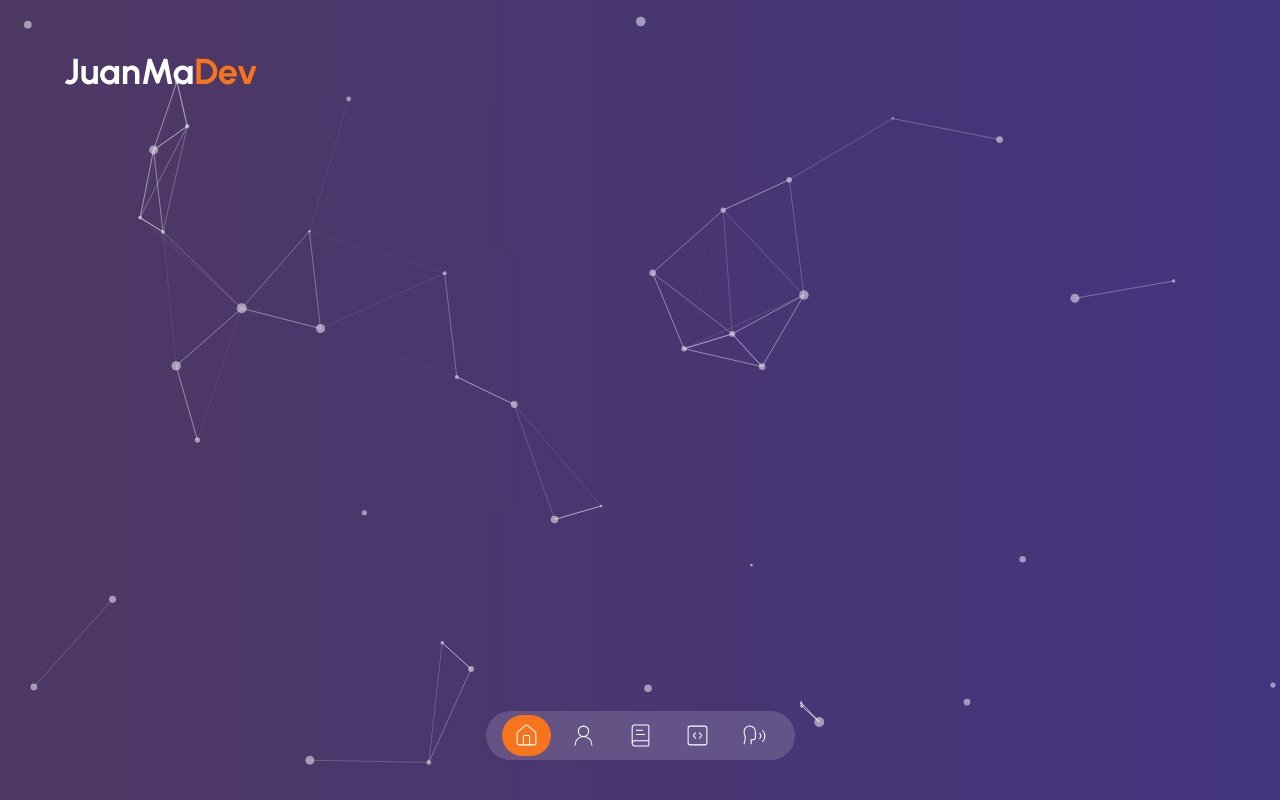
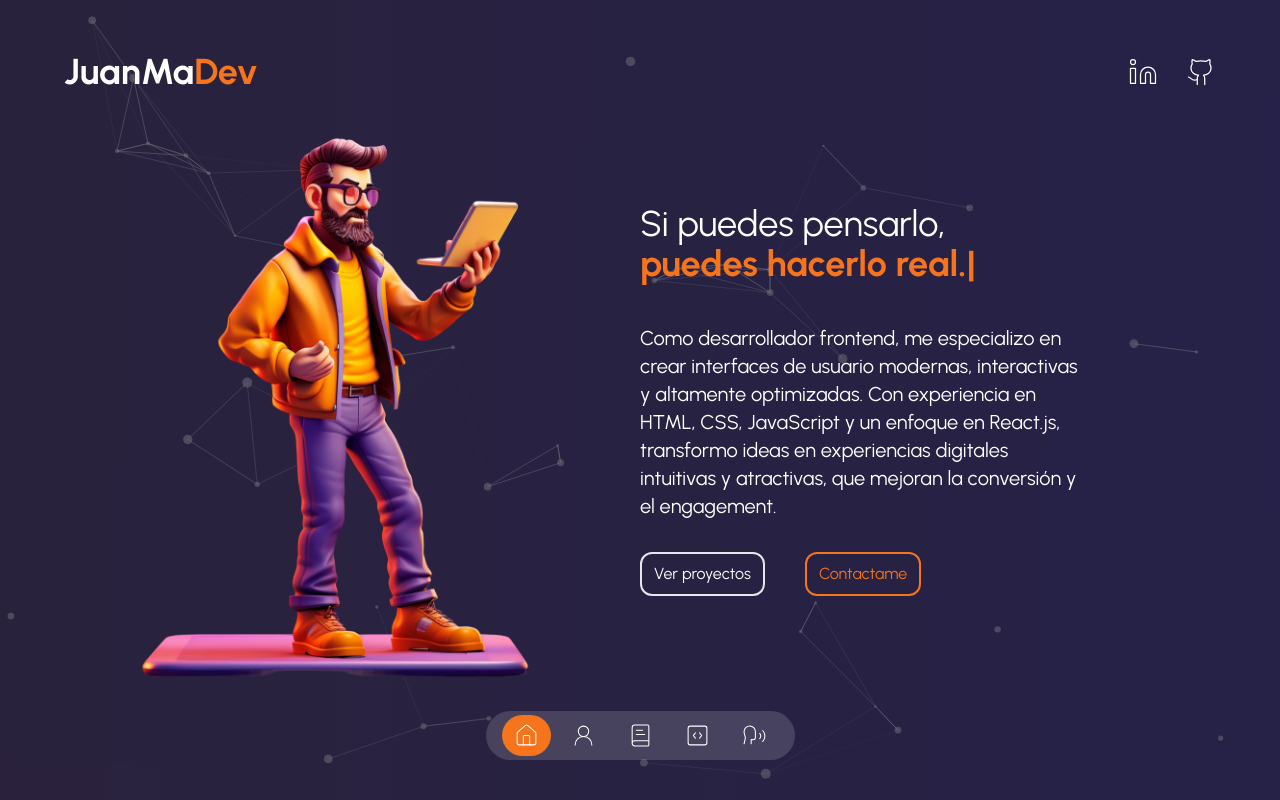
Before and after one commit to jujanma/potfolio, a Next.js app: page / in a window 1280 px wide. Built offline with nearby package versions, Linux system fonts and the light colour scheme.

Commit message:
header final
introduction final

```diff
--- a/app/page.tsx
+++ b/app/page.tsx
@@ -1,4 +1,5 @@
 import CoverParticles from "@/components/coverParticles";
+import Introduction from "@/components/introduction";
 import TransitionPage from "@/components/transitionPage";
 
 export default function Home() {
@@ -7,7 +8,7 @@
       <TransitionPage />
       <div className="flex min-h-[100vh] h-full bg-no-repeat bg-gradient-cover">
         <CoverParticles />
-        {/* <p>Introducción: </p> */}
+        <Introduction />
       </div>
     </main>
   );
--- a/components/header.tsx
+++ b/components/header.tsx
@@ -2,6 +2,7 @@
 
 import Link from "next/link";
 import MotionTransition from "./transition";
+import { socialNetworks } from "@/data";
 
 
 const Header = () => {
@@ -16,8 +17,13 @@
                             Dev
                         </span>
                     </h1>
+                    </Link>
+                    <div className="flex items-center justify-center gap-7">
+                        {socialNetworks.map(({logo, src, id})=>(
+                            <Link key={id} href={src} target="_blank" className="transition-all duration-300 hover:text-secondary">{logo}</Link>
+                        ))}
 
-                    </Link>
+                    </div>
                 </div>
             </header>
         </MotionTransition>
--- /dev/null
+++ b/components/introduction.tsx
@@ -0,0 +1,50 @@
+"use client"
+
+import Image from "next/image";
+import Link from "next/link";
+import { TypeAnimation } from "react-type-animation";
+
+
+const Introduction = () => {
+    return (
+        <div className="z-20 w-full bg-darkBg/60">
+            <div className="z-20 grid items-center h-full p-6 py-20 md:py-0 md:grid-cols-2">
+                <Image src="/home-4.png" priority alt="Profile pict" width="800" height="800"/>
+
+                <div className="flex flex-col justify-center max-w-md">
+                    <h1 className="mb-5 text-2xl leading-tight text-center md:text-left md:text-4xl md:mb-10">
+                        Si puedes pensarlo, <br />
+                        <TypeAnimation sequence={[
+                            "puedes programarlo.",
+                            1000,
+                            "puedes optimizarlo.",
+                            1000,
+                            "puedes hacerlo real.",
+                            1000,
+                            "puedes automatizarlo.",
+                            1000,
+                        ]}
+                        wrapper="span"
+                        speed={50}
+                        repeat={Infinity}
+                        className="font-bold text-secondary"
+                        />
+                    </h1>
+                    <p className="mx-auto mb-2 text-base md:mx-0 md:mb-8 md:text-xl">
+                    Como desarrollador frontend, me especializo en crear interfaces de usuario modernas, interactivas y altamente optimizadas. Con experiencia en  HTML, CSS, JavaScript y un enfoque en React.js, transformo ideas en experiencias digitales intuitivas y atractivas, que mejoran la conversión y el engagement.
+                    </p>
+                    <div className="flex items-center justify-center gap-3 md:justify-start md:gap-10">
+                        <Link href="/projects" className="px-3 py-2 transition-all border-2 cursor-pointer text-md w-fit rounded-xl hover:shadow-xl hover:shadow-yellow-300/50">
+                            Ver proyectos
+                        </Link>
+                        <Link href="https://wa.me/573003550436" target="_blank" className="px-3 py-2 text-secondary border-secondary transition-all border-2 cursor-pointer text-md w-fit rounded-xl hover:shadow-xl hover:shadow-secondary">
+                            Contactame
+                        </Link>
+                    </div>
+                </div>
+            </div>
+        </div>
+     );
+}
+
+export default Introduction;
--- a/data.tsx
+++ b/data.tsx
@@ -1,31 +1,31 @@
-import { BookText, CodeSquare, HomeIcon, UserRound, Linkedin, Twitter, Rss, Twitch, Youtube, Crop, Pencil, Computer, Book, Rocket, Speech } from "lucide-react";
+import { BookText, CodeSquare, HomeIcon, UserRound, Linkedin, Twitter, Rss, Twitch, Youtube, Crop, Pencil, Computer, Book, Rocket, Speech, Github, PhoneIncoming } from "lucide-react";
 
 export const socialNetworks = [
+    // {
+    //     id: 1,
+    //     logo: <Youtube size={30} strokeWidth={1} />,
+    //     src: "#!",
+    // },
     {
         id: 1,
-        logo: <Youtube size={30} strokeWidth={1} />,
-        src: "#!",
+        logo: <Linkedin size={30} strokeWidth={1} />,
+        src: "https://www.linkedin.com/in/juanmanuelmaring/",
     },
+    // {
+    //     id: 3,
+    //     logo: <Twitter size={30} strokeWidth={1} />,
+    //     src: "#!",
+    // },
     {
         id: 2,
-        logo: <Linkedin size={30} strokeWidth={1} />,
-        src: "#!",
+        logo: <Github size={30} strokeWidth={1} />,
+        src: "https://github.com/jujanma",
     },
-    {
-        id: 3,
-        logo: <Twitter size={30} strokeWidth={1} />,
-        src: "#!",
-    },
-    {
-        id: 4,
-        logo: <Rss size={30} strokeWidth={1} />,
-        src: "#!",
-    },
-    {
-        id: 5,
-        logo: <Twitch size={30} strokeWidth={1} />,
-        src: "#!",
-    },
+    // {
+    //     id: 5,
+    //     logo: <PhoneIncoming size={30} strokeWidth={1} />,
+    //     src: "https://wa.me/573003550436",
+    // },
 ];
 
 
--- a/package.json
+++ b/package.json
@@ -15,7 +15,8 @@
     "lucide-react": "^0.454.0",
     "next": "14.2.15",
     "react": "^18",
-    "react-dom": "^18"
+    "react-dom": "^18",
+    "react-type-animation": "^3.2.0"
   },
   "devDependencies": {
     "@types/node": "^20",
```
Also changed, not shown: 1 other file (tests, documents, lock files or other folders).
